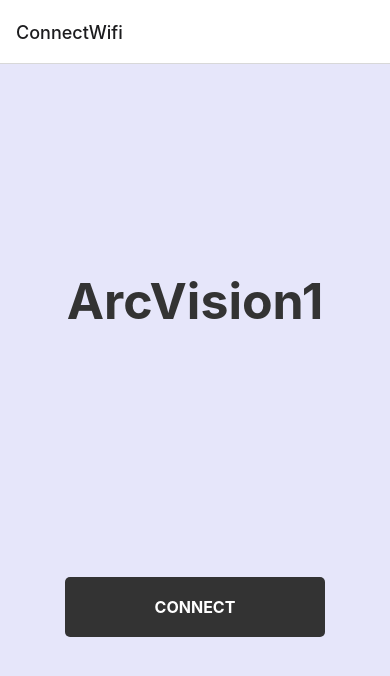
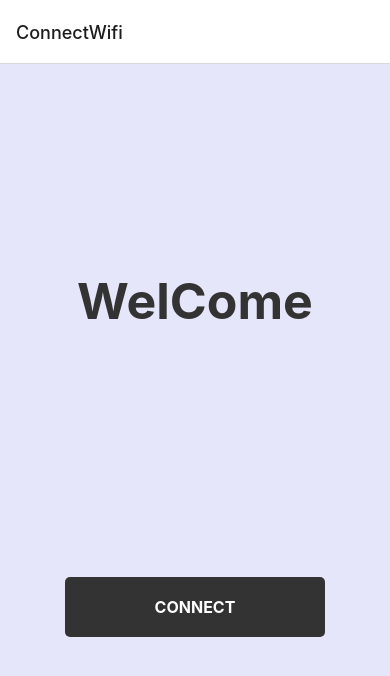
Before and after one commit to isharaU/ArcVision, a React Native app in the folder ArcVision_app/: screen /ConnectWifi in a window 390 px wide. Shown: the top 676 px of the page. Built offline with nearby package versions, Linux system fonts and the light colour scheme.

Commit message:
refine the navigation screen

```diff
--- a/ArcVision_app/Src/Screens/ConnectWifi.js
+++ b/ArcVision_app/Src/Screens/ConnectWifi.js
@@ -10,12 +10,11 @@ const ConnectWifi = () => {
 
   const fetcheValueFromNodeMcu = async () => {
     try {
-    //   const response = await fetch(`http://112.568.698`);
-      // const data = await response.text();
-      const data = "1";
+      const response = await fetch(`http://112.568.698`);
+      const data = await response.text();
       setObstacle(data);
 
-      if (data == "1") {
+      if (data !== null && data !== undefined && data !== '') {
         navigation.navigate("LoadingScreen");
       }
 
@@ -35,7 +34,7 @@ const ConnectWifi = () => {
 
   return (
     <View style={styles.container}>
-      <Text style={styles.header}>ArcVision{obstacle}</Text>
+      <Text style={styles.header}>WelCome{obstacle}</Text>
       <TouchableOpacity
         style={styles.button}
         onPress={fetcheValueFromNodeMcu}
```
